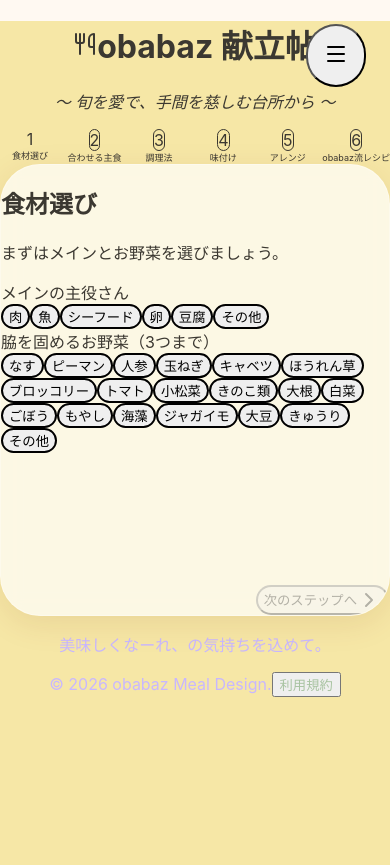
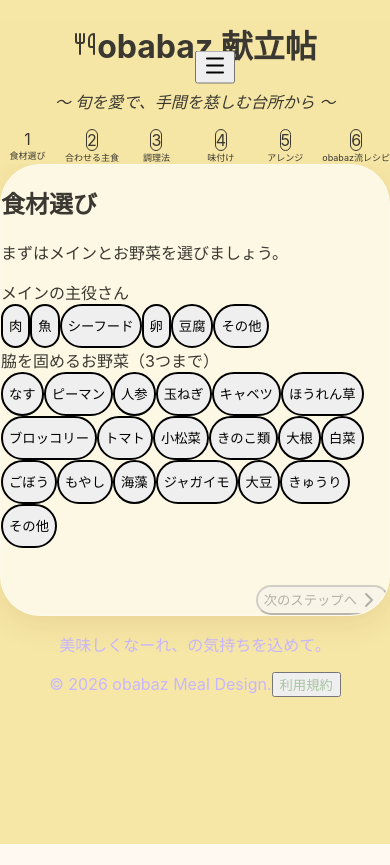
Before and after one commit to obabaz-meal-design/obabaz-kondate, a React (Vite) app: page / in a window 390 px wide. After the commit the page ends 844 px from the top, so only its background shows below. Built offline with nearby package versions, Linux system fonts and the light colour scheme.

Commit message:
Improve mobile UI and remove menu border

```diff
--- a/src/App.jsx
+++ b/src/App.jsx
@@ -208,33 +208,32 @@ export default function App() {
     const recipe = step === 5 ? generateRecipe() : null;
 
     return (
-        <div className="min-h-screen bg-[#F6E7A6] text-obabaz-earth-900 p-4 font-sans">
-            <header className="max-w-2xl mx-auto py-8 text-center relative z-[50]">
+        <div className="min-h-screen bg-[#F6E7A6] text-obabaz-earth-900 font-sans overflow-x-hidden">
+            {/* Header and Step Indicator - Semi-Sticky Container */}
+            <div className="sticky top-0 z-[100] bg-[#F6E7A6]/80 backdrop-blur-md px-4 pt-4">
+                <header className="max-w-2xl mx-auto py-4 text-center relative">
                     <motion.h1
                         initial={{ opacity: 0, y: -20 }}
                         animate={{ opacity: 1, y: 0 }}
-                    className="text-4xl font-bold text-obabaz-warm-600 flex items-center justify-center gap-2"
+                        className="text-3xl md:text-4xl font-bold text-obabaz-warm-600 flex items-center justify-center gap-2 px-12"
                     >
-                    <Utensils className="w-8 h-8" /> obabaz 献立帖
+                        <Utensils className="w-6 h-6 md:w-8 md:h-8" /> <span className="truncate">obabaz 献立帖</span>
                     </motion.h1>
-                <p className="mt-2 text-obabaz-earth-500 italic">〜 旬を愛で、手間を慈しむ台所から 〜</p>
-            </header>
+                    <p className="mt-1 text-obabaz-earth-500 italic text-xs md:text-base">〜 旬を愛で、手間を慈しむ台所から 〜</p>
 
                     <button
                         onClick={() => setIsMenuOpen(true)}
-                className="fixed rounded-full hover:bg-white/50 transition-all active:scale-90 z-[999]"
-                style={{ top: '1.5rem', right: '1.5rem', left: 'auto', padding: '1rem' }}
+                        className="absolute right-0 top-1/2 -translate-y-1/2 p-2 transition-all active:scale-90"
                         aria-label="メニューを開く"
                     >
-                <Menu className="w-10 h-10 text-obabaz-warm-600" />
+                        <Menu className="w-8 h-8 text-obabaz-warm-600" />
                     </button>
+                </header>
 
-
-            <main className="max-w-2xl mx-auto">
                 {/* Step Indicator */}
-                <div className="flex justify-between mb-8 overflow-x-auto pb-4 px-2">
+                <div className="max-w-2xl mx-auto flex justify-between mb-4 overflow-x-auto pb-2 px-2 custom-scrollbar-hide">
                     {STEPS.map((s, idx) => (
-                        <div key={s.id} className="flex flex-col items-center min-w-[60px] md:min-w-[70px]">
+                        <div key={s.id} className="flex flex-col items-center min-w-[55px] md:min-w-[70px]">
                             <div className={cn(
                                 "w-8 h-8 rounded-full flex items-center justify-center text-sm font-bold mb-1 transition-all shadow-sm",
                                 idx <= step ? "bg-obabaz-warm-500 text-white" : "bg-white border border-obabaz-earth-200 text-obabaz-earth-300"
@@ -250,6 +249,9 @@ export default function App() {
                         </div>
                     ))}
                 </div>
+            </div>
+
+            <main className="max-w-2xl mx-auto p-4">
 
                 <div className="glass-panel p-6 md:p-10 rounded-[2.5rem] min-h-[450px] flex flex-col relative overflow-hidden">
                     {/* Subtle background decoration */}
@@ -281,7 +283,7 @@ export default function App() {
                                                     key={m}
                                                     onClick={() => setFormData(prev => ({ ...prev, main: m }))}
                                                     className={cn(
-                                                        "px-5 py-2.5 rounded-full border-2 transition-all font-bold",
+                                                        "px-5 py-3 rounded-full border-2 transition-all font-bold min-h-[44px]",
                                                         formData.main === m
                                                             ? "bg-[#AFC8E8] border-[#AFC8E8] text-white shadow-md transform scale-105"
                                                             : "bg-white border-obabaz-warm-100 text-obabaz-earth-700 hover:border-obabaz-warm-300"
@@ -311,7 +313,7 @@ export default function App() {
                                                     key={v}
                                                     onClick={() => toggleVegetable(v)}
                                                     className={cn(
-                                                        "px-4 py-2 rounded-full border-2 transition-all font-bold text-sm",
+                                                        "px-4 py-3 rounded-full border-2 transition-all font-bold text-sm min-h-[44px]",
                                                         formData.vegetables.includes(v)
                                                             ? "bg-[#AFC8E8] border-[#AFC8E8] text-white shadow-md scale-105"
                                                             : "bg-white border-obabaz-earth-100 text-obabaz-earth-700 hover:border-obabaz-warm-200"
@@ -344,7 +346,7 @@ export default function App() {
                                                 key={s}
                                                 onClick={() => setFormData(prev => ({ ...prev, staple: s }))}
                                                 className={cn(
-                                                    "px-6 py-3 rounded-2xl border-2 transition-all font-bold",
+                                                    "px-6 py-3 rounded-2xl border-2 transition-all font-bold min-h-[44px]",
                                                     formData.staple === s
                                                         ? "bg-[#AFC8E8] border-[#AFC8E8] text-white shadow-md scale-105"
                                                         : "bg-white border-obabaz-earth-50 text-obabaz-earth-700 hover:border-obabaz-warm-200"
@@ -363,7 +365,7 @@ export default function App() {
                                                         key={t}
                                                         onClick={() => setFormData(prev => ({ ...prev, stapleTemp: t }))}
                                                         className={cn(
-                                                            "px-6 py-2.5 rounded-full border-2 transition-all font-bold",
+                                                            "px-6 py-3 rounded-full border-2 transition-all font-bold min-h-[44px]",
                                                             formData.stapleTemp === t
                                                                 ? "bg-[#AFC8E8] border-[#AFC8E8] text-white shadow-md scale-105"
                                                                 : "bg-white border-obabaz-earth-50 text-obabaz-earth-700 hover:border-obabaz-warm-200"
@@ -431,10 +433,10 @@ export default function App() {
                                                     key={u}
                                                     onClick={() => setFormData(prev => ({ ...prev, umami: u }))}
                                                     className={cn(
-                                                        "px-5 py-2.5 rounded-full border-2 transition-all font-bold",
+                                                        "px-5 py-3 rounded-full border-2 transition-all font-bold min-h-[44px]",
                                                         formData.umami === u
                                                             ? "bg-[#AFC8E8] border-[#AFC8E8] text-white shadow-md transform scale-105"
-                                                            : "bg-white border-obabaz-warm-50 text-obabaz-earth-700 hover:border-obabaz-warm-200"
+                                                            : "bg-white border-obabaz-warm-50 text-obabaz-earth-700 hover:border-obabaz-warm-300"
                                                     )}
                                                 >
                                                     {u}
@@ -461,10 +463,10 @@ export default function App() {
                                                     key={s}
                                                     onClick={() => setFormData(prev => ({ ...prev, salt: s }))}
                                                     className={cn(
-                                                        "px-5 py-2.5 rounded-full border-2 transition-all font-bold",
+                                                        "px-5 py-3 rounded-full border-2 transition-all font-bold min-h-[44px]",
                                                         formData.salt === s
                                                             ? "bg-[#AFC8E8] border-[#AFC8E8] text-white shadow-md transform scale-105"
-                                                            : "bg-white border-obabaz-warm-50 text-obabaz-earth-700 hover:border-obabaz-warm-200"
+                                                            : "bg-white border-obabaz-warm-50 text-obabaz-earth-700 hover:border-obabaz-warm-300"
                                                     )}
                                                 >
                                                     {s}
@@ -564,7 +566,7 @@ export default function App() {
                                                             key={opt}
                                                             onClick={() => selectArrangementOption(activeArrangementCategory, opt)}
                                                             className={cn(
-                                                                "px-5 py-2.5 rounded-full border-2 text-sm font-bold transition-all",
+                                                                "px-5 py-3 rounded-full border-2 text-sm font-bold transition-all min-h-[44px]",
                                                                 formData.arrangements[activeArrangementCategory] === opt
                                                                     ? "bg-[#AFC8E8] border-[#AFC8E8] text-white shadow-md"
                                                                     : "bg-white border-obabaz-warm-100 text-obabaz-earth-700 hover:border-obabaz-warm-300"
@@ -603,21 +605,21 @@ export default function App() {
 
                             {step === 5 && recipe && (
                                 <div className="space-y-6">
-                                    <div className="bg-white/90 border-[6px] border-[#A8C3A1] shadow-2xl relative overflow-hidden flex flex-col h-auto max-h-[80vh]">
-                                        <div className="custom-scrollbar scroll-smooth flex-grow" style={{ padding: '32px 48px', paddingBottom: '200px', overflowY: 'auto', WebkitOverflowScrolling: 'touch' }}>
-                                            <h3 className="text-3xl font-black text-obabaz-warm-800 mb-8 flex items-center gap-3">
+                                    <div className="bg-white/95 border-[6px] border-[#A8C3A1] shadow-2xl relative overflow-hidden flex flex-col h-auto">
+                                        <div style={{ padding: '24px', paddingBottom: '120px' }}>
+                                            <h3 className="text-2xl md:text-3xl font-black text-obabaz-warm-800 mb-6 flex items-center gap-3">
                                                 {recipe.title}
                                             </h3>
-                                            <p style={{ color: '#4A3B31', fontStyle: 'italic', marginBottom: '48px', paddingLeft: '24px', lineHeight: '1.6', fontSize: '1.125rem' }}>
+                                            <p style={{ color: '#4A3B31', fontStyle: 'italic', marginBottom: '32px', paddingLeft: '12px', lineHeight: '1.6', fontSize: '1rem' }}>
                                                 {recipe.description}
                                             </p>
-                                            <div style={{ display: 'flex', flexDirection: 'column', gap: '40px' }}>
+                                            <div style={{ display: 'flex', flexDirection: 'column', gap: '32px' }}>
                                                 {recipe.steps.map((s, i) => (
-                                                    <div key={i} style={{ display: 'flex', gap: '24px', alignItems: 'flex-start' }}>
-                                                        <div style={{ backgroundColor: '#AFC8E8', color: 'white', width: '32px', height: '32px', borderRadius: '9999px', display: 'flex', alignItems: 'center', justifyContent: 'center', fontSize: '14px', fontWeight: '900', flexShrink: 0, marginTop: '4px', boxShadow: '0 4px 6px -1px rgb(0 0 0 / 0.1)' }}>
+                                                    <div key={i} style={{ display: 'flex', gap: '16px', alignItems: 'flex-start' }}>
+                                                        <div style={{ backgroundColor: '#AFC8E8', color: 'white', width: '28px', height: '28px', borderRadius: '9999px', display: 'flex', alignItems: 'center', justifyContent: 'center', fontSize: '12px', fontWeight: '900', flexShrink: 0, marginTop: '4px' }}>
                                                             {i + 1}
                                                         </div>
-                                                        <div style={{ color: '#2D241E', lineHeight: '1.6', fontWeight: '700', fontSize: '1.25rem', flexGrow: 1, paddingTop: '2px' }}>
+                                                        <div style={{ color: '#2D241E', lineHeight: '1.6', fontWeight: '700', fontSize: '1.125rem', flexGrow: 1, paddingTop: '2px' }}>
                                                             {s}
                                                         </div>
                                                     </div>
@@ -625,12 +627,12 @@ export default function App() {
                                             </div>
                                         </div>
 
-                                        <div style={{ position: 'absolute', bottom: '24px', right: '24px', zIndex: 100 }}>
+                                        <div style={{ position: 'absolute', bottom: '24px', left: '0', right: '0', display: 'flex', justifyContent: 'center', zIndex: 100 }}>
                                             <button
                                                 onClick={reset}
-                                                className="bg-obabaz-earth-800 hover:bg-obabaz-earth-900 text-white px-10 py-4 rounded-full font-black shadow-2xl flex items-center gap-3 transition-all hover:scale-105 active:scale-95 whitespace-nowrap text-lg"
+                                                className="bg-obabaz-earth-800 hover:bg-obabaz-earth-900 text-white px-8 py-4 rounded-full font-black shadow-2xl flex items-center gap-2 transition-all hover:scale-105 active:scale-95 whitespace-nowrap text-base"
                                             >
-                                                <RotateCcw className="w-6 h-6" /> もう一度考える
+                                                <RotateCcw className="w-5 h-5" /> もう一度考える
                                             </button>
                                         </div>
 
--- a/src/index.css
+++ b/src/index.css
@@ -70,3 +70,10 @@ body {
   color: white;
   transform: scale(1.1);
 }
+.custom-scrollbar-hide::-webkit-scrollbar {
+  display: none;
+}
+.custom-scrollbar-hide {
+  -ms-overflow-style: none;
+  scrollbar-width: none;
+}
```
Lines whose indentation alone changed are shown as unchanged.
